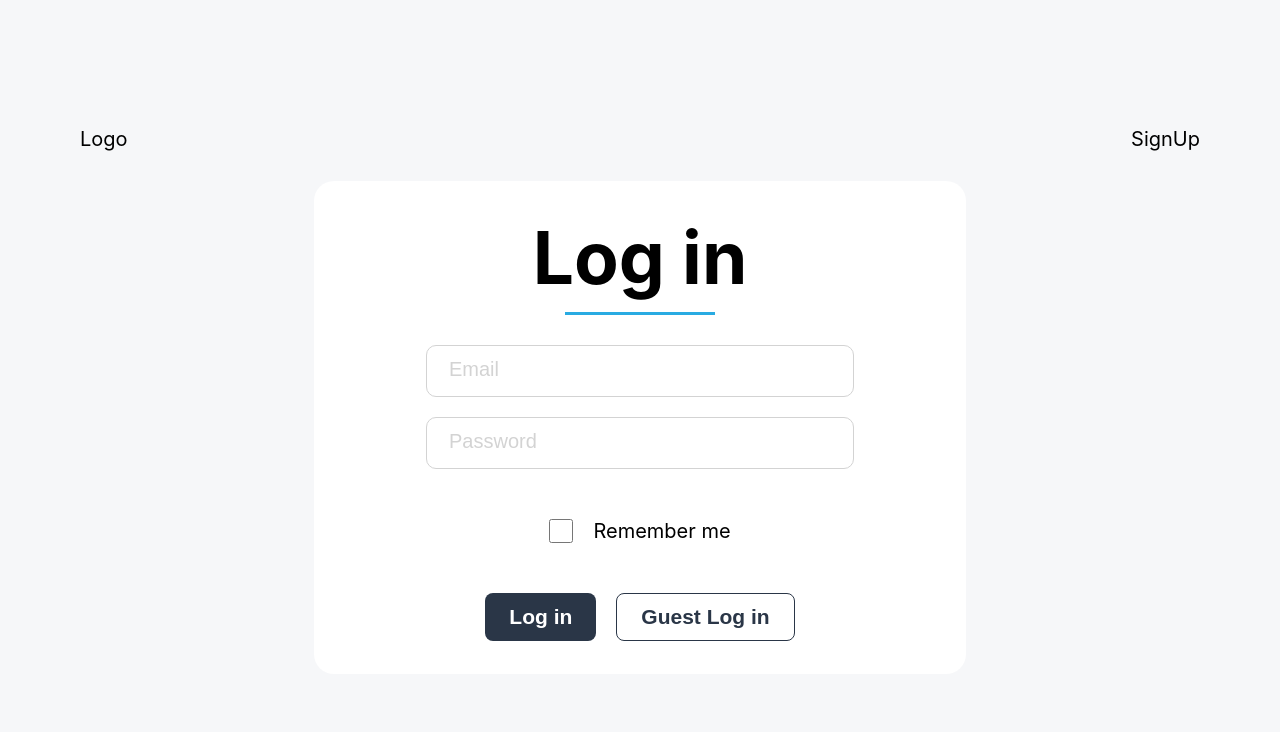
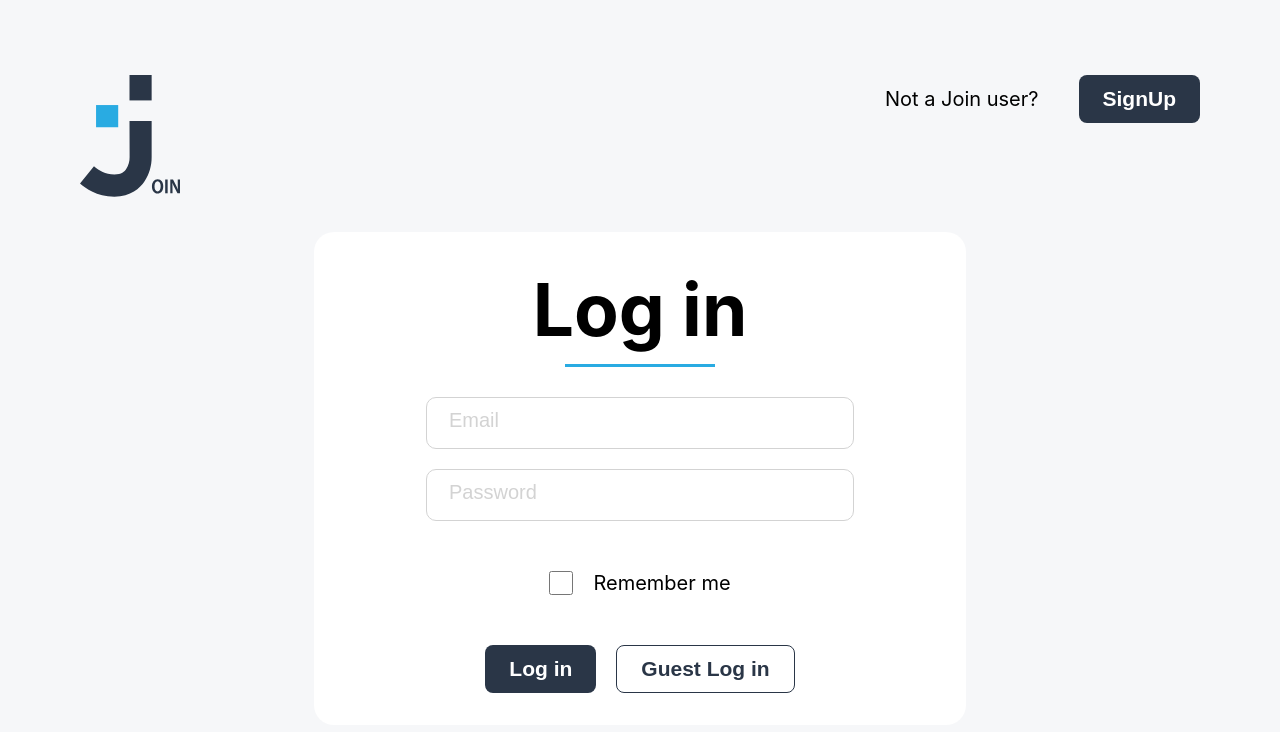
Before and after one commit to samuelHilgert/join, a plain HTML site: page index.html in a window 1280 px wide. Drawn offline with Linux system fonts and the light colour scheme; a web font is replaced by a local one.

Commit message:
login edited

```diff
--- a/css/assets.css
+++ b/css/assets.css
@@ -47,3 +47,8 @@ button:hover {
     border: 1px solid #29ABE2;
     color: #29ABE2;
 }
+
+.logo {
+    width:100px;
+    height:auto;
+}
--- a/css/styles.css
+++ b/css/styles.css
@@ -8,6 +8,9 @@ body {
 }
 
 .topline {
+    display: flex;
+    justify-content: space-between;
+    align-items: flex-start;
     width: 100%;
 }
 
--- a/index.html
+++ b/index.html
@@ -13,9 +13,12 @@
 </head>
 
 <body class="d_c_c_c pad-x-80 gap-30">
-    <div class="topline d_f_sb_c">
-        <div>Logo</div>
-        <div>SignUp</div>
+    <div class="topline">
+        <div><img class="logo" src="./assets/img/logo.svg" alt=""></div>
+        <div class="d_f_c_c gap-40">
+            <p>Not a Join user?</p>
+            <button>SignUp</button>
+        </div>
     </div>
     <div class="login-form-container d_c_c_c bgC-white">
         <h2>Log in</h2>
@@ -23,8 +26,8 @@
         <div class="space-30 text-underline"></div>
         <form class="login-form d_c_c_c gap-50" action="">
             <div class="d_c_c_c gap-20">
-            <input type="email" placeholder="Email" required>
-            <input type="password" placeholder="Password" required>
+                <input type="email" placeholder="Email" required>
+                <input type="password" placeholder="Password" required>
             </div>
             <div class="d_f_c_fs gap-20">
                 <input type="checkbox" id="checkbox" name="checkbox">
```
Also changed, not shown: assets/img/logo.svg (added).
